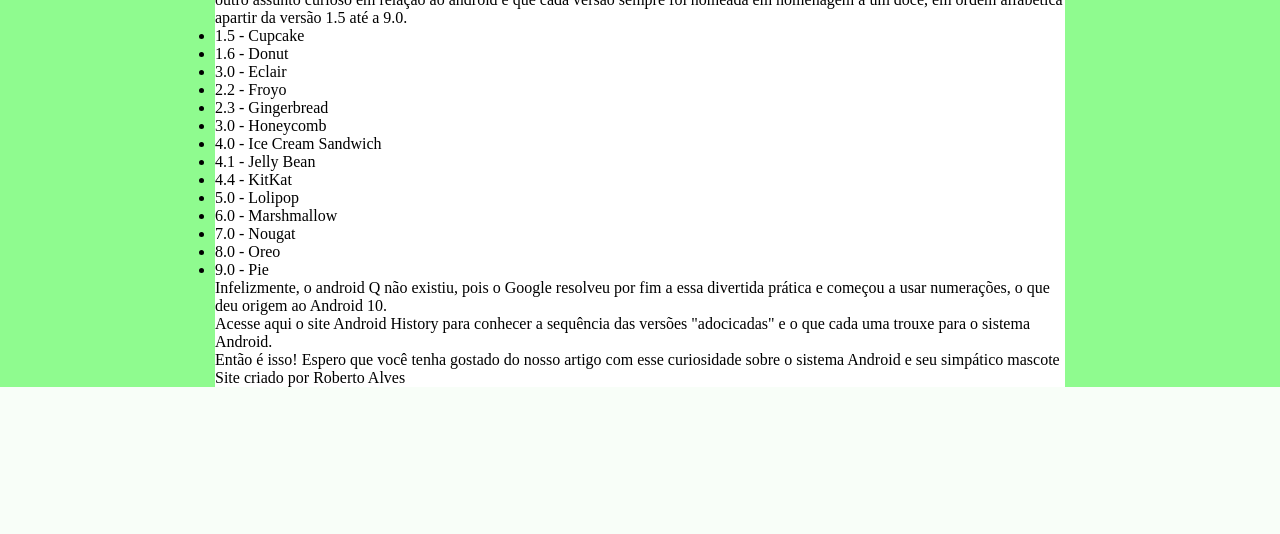
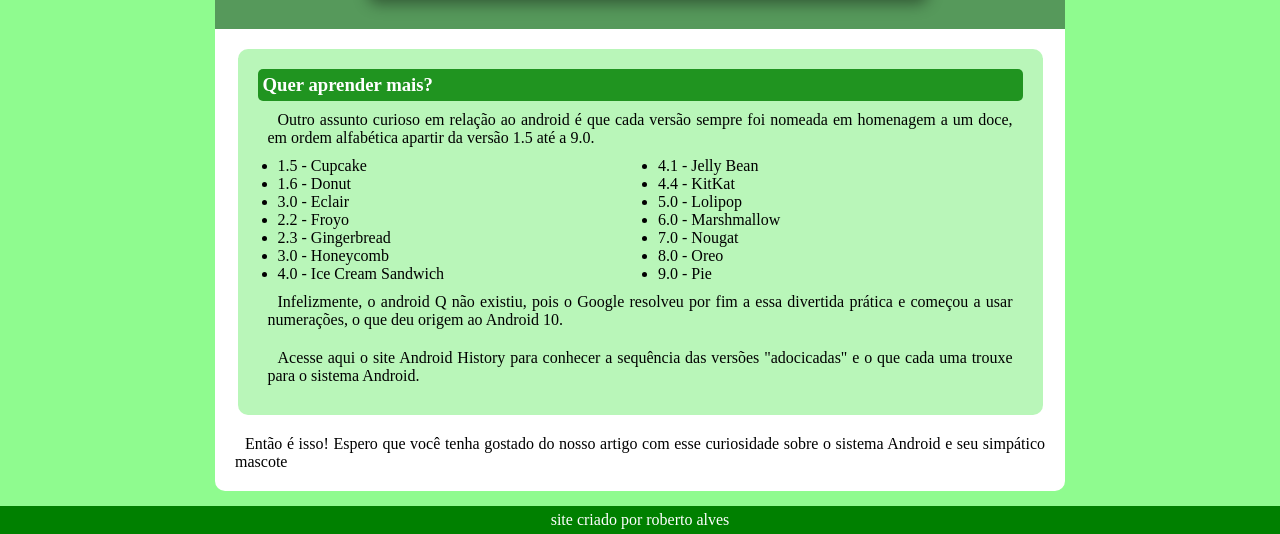
Before and after one commit to robertoalvs/new-revis-o-html-css3, a PHP site: page /android.html in a window 1280 px wide. Shown: the part 1721-2255 px from the top of the page. Before the commit the page ends 2108 px from the top, so only its background shows below. Run offline with PHP 8.4, Linux system fonts and the light colour scheme.

Commit message:
atualizado

```diff
--- a/modulo2/desafio10/android.html
+++ b/modulo2/desafio10/android.html
@@ -92,7 +92,7 @@
 
                     <h3>Quer aprender mais?</h3>
 
-                    <p>outro assunto curioso em relação ao android é que cada versão sempre foi nomeada em homenagem a um doce, em ordem alfabética apartir da versão 1.5 até a 9.0.</p>
+                    <p>Outro assunto curioso em relação ao android é que cada versão sempre foi nomeada em homenagem a um doce, em ordem alfabética apartir da versão 1.5 até a 9.0.</p>
 
                     <nav class="menu-lateral">
 
@@ -124,16 +124,16 @@
 
                 </section>
 
-                <p>Então é isso! Espero que você tenha gostado do nosso artigo com esse curiosidade sobre o sistema Android e seu simpático mascote</p>
-
             </aside>
 
-            <footer>
-
-                Site criado por Roberto Alves
-
-            </footer>
+            <p class="aside-paragrafo">Então é isso! Espero que você tenha gostado do nosso artigo com esse curiosidade sobre o sistema Android e seu simpático mascote</p>
 
         </main>
+
+        <footer>
+
+            Site criado por Roberto Alves
+
+        </footer>
 </body>
 </html>
--- a/modulo2/desafio10/style.css
+++ b/modulo2/desafio10/style.css
@@ -23,6 +23,7 @@ main {
     margin: auto;
     background-color: white;
     max-width: 850px;
+    border-radius: 0 0 10px 10px;
 }
 
 
@@ -42,6 +43,7 @@ header > h1 {
     text-align: center;
     font-size: 2em;
     margin-top: 15px;
+    text-shadow: 2px 2px 2px rgba(0, 0, 0, 0.363);
 }
 
 
@@ -52,6 +54,7 @@ header > p {
     margin-bottom: 39px;
     font-family: Arial, Helvetica, sans-serif;
     color: white;
+    text-shadow: 2px 2px 2px rgba(0, 0, 0, 0.363);
 
 }
 
@@ -84,12 +87,12 @@ h2 {
 
 .sessao2 > article > h2 {
 
-    background-image: linear-gradient(to right, green, white);
+    background-image: linear-gradient(to right, rgba(0, 128, 0, 0.534), white);
 }
 
 .sessao3 > article > h2 {
 
-    background-image: linear-gradient(to right, green, white);
+    background-image: linear-gradient(to right, rgba(0, 128, 0, 0.534), white);
     padding-left: 10px;
 }
 
@@ -108,8 +111,62 @@ h2 {
 
 }
 
+.video-youtube {
+    background-color: rgba(6, 105, 14, 0.678);
+    padding: 30px;
+}
+
 iframe {
 
      box-shadow: 8px 5px 15px 0px rgba(0, 0, 0, 0.416);
      border-radius: 10px;
+
 }
+
+aside {
+
+    background-color: rgba(146, 241, 146, 0.644);
+    margin: 20px auto;
+    width: 90%;
+    height: 70%;
+    border-radius: 10px;
+    padding: 20px;
+}
+
+.sessao4 > h3 {
+
+    background-color: rgba(0, 128, 0, 0.829);
+    border-radius: 5px;
+    padding: 5px;
+    color: white;
+}
+
+.menu-lateral > ul {
+    padding-left: 20px;
+    margin: auto;
+    columns: 2;
+}
+
+aside > section > p {
+
+    padding: 10px;
+    text-align: justify;
+    text-indent: 10px;
+}
+
+.aside-paragrafo {
+
+    padding: 0 20px 20px 20px;
+    text-indent: 10px;
+    text-align: justify;
+}
+
+footer {
+
+    text-align: center;
+    background-color: green;
+    margin-top: 15px;
+    color: white;
+    text-transform: lowercase;
+    padding: 5px;
+}
```
